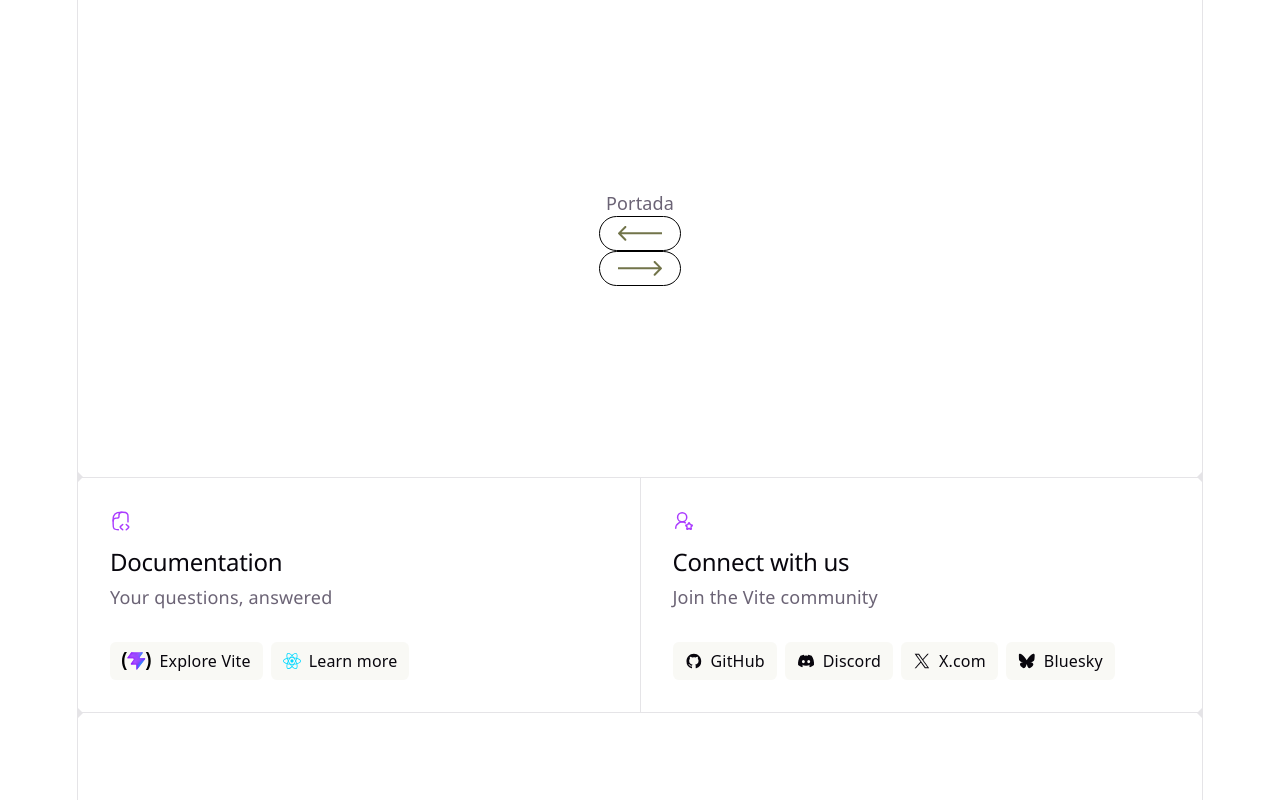
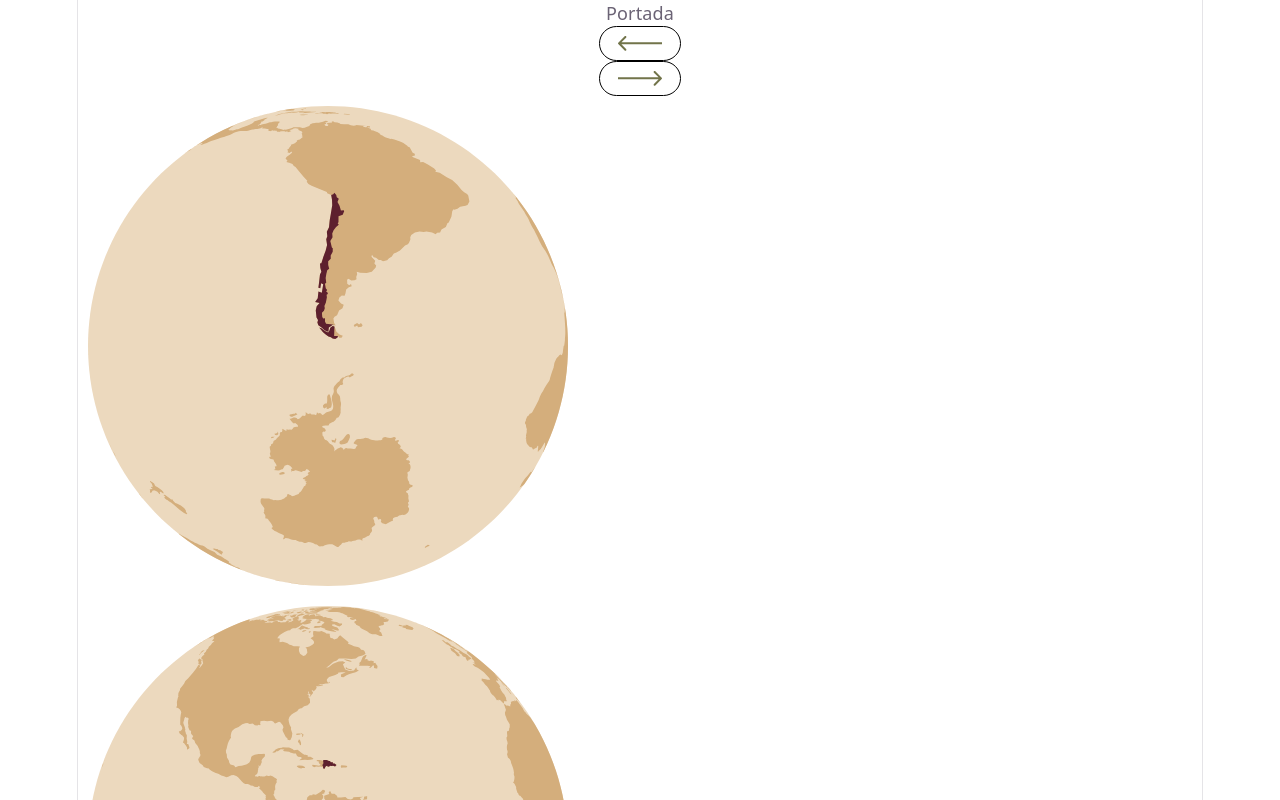
Before and after one commit to dataista-studio/cuidados-circulares, a React (Vite) app: page / in a window 1280 px wide. Shown: the top 800 px of the page. Built offline with nearby package versions, Linux system fonts and the light colour scheme; a web font is replaced by a local one.

Commit message:
add globe component

```diff
--- a/src/App.jsx
+++ b/src/App.jsx
@@ -3,7 +3,8 @@ import reactLogo from './assets/react.svg'
 import viteLogo from './assets/vite.svg'
 import heroImg from './assets/hero.png'
 import './App.css'
-import Portada from './components/Portada.jsx'
+import Portada from './components/Portada.jsx';
+import SeccionV from './components/SeccionV.jsx'
 
 function App() {
   const [count, setCount] = useState(0)
@@ -14,91 +15,9 @@ function App() {
         <Portada />
       </section>
 
-      <div className="ticks"></div>
-
-      <section id="next-steps">
-        <div id="docs">
-          <svg className="icon" role="presentation" aria-hidden="true">
-            <use href="/icons.svg#documentation-icon"></use>
-          </svg>
-          <h2>Documentation</h2>
-          <p className='font-heading'>Your questions, answered</p>
-          <ul>
-            <li>
-              <a href="https://vite.dev/" target="_blank">
-                <img className="logo" src={viteLogo} alt="" />
-                Explore Vite
-              </a>
-            </li>
-            <li>
-              <a href="https://react.dev/" target="_blank">
-                <img className="button-icon" src={reactLogo} alt="" />
-                Learn more
-              </a>
-            </li>
-          </ul>
-        </div>
-        <div id="social">
-          <svg className="icon" role="presentation" aria-hidden="true">
-            <use href="/icons.svg#social-icon"></use>
-          </svg>
-          <h2>Connect with us</h2>
-          <p>Join the Vite community</p>
-          <ul>
-            <li>
-              <a href="https://github.com/vitejs/vite" target="_blank">
-                <svg
-                  className="button-icon"
-                  role="presentation"
-                  aria-hidden="true"
-                >
-                  <use href="/icons.svg#github-icon"></use>
-                </svg>
-                GitHub
-              </a>
-            </li>
-            <li>
-              <a href="https://chat.vite.dev/" target="_blank">
-                <svg
-                  className="button-icon"
-                  role="presentation"
-                  aria-hidden="true"
-                >
-                  <use href="/icons.svg#discord-icon"></use>
-                </svg>
-                Discord
-              </a>
-            </li>
-            <li>
-              <a href="https://x.com/vite_js" target="_blank">
-                <svg
-                  className="button-icon"
-                  role="presentation"
-                  aria-hidden="true"
-                >
-                  <use href="/icons.svg#x-icon"></use>
-                </svg>
-                X.com
-              </a>
-            </li>
-            <li>
-              <a href="https://bsky.app/profile/vite.dev" target="_blank">
-                <svg
-                  className="button-icon"
-                  role="presentation"
-                  aria-hidden="true"
-                >
-                  <use href="/icons.svg#bluesky-icon"></use>
-                </svg>
-                Bluesky
-              </a>
-            </li>
-          </ul>
-        </div>
+      <section id="espectro-demografico">
+        <SeccionV />
       </section>
-
-      <div className="ticks"></div>
-      <section id="spacer"></section>
     </>
   )
 }
--- /dev/null
+++ b/src/components/Globe.jsx
@@ -0,0 +1,83 @@
+import world from "../data/countries.json"
+import { geoOrthographic, geoPath, geoCentroid, geoInterpolate } from 'd3-geo';
+import * as topojson from "topojson-client";
+
+class Versor {
+    static fromAngles([l, p, g]) {
+        l *= Math.PI / 360;
+        p *= Math.PI / 360;
+        g *= Math.PI / 360;
+        const sl = Math.sin(l), cl = Math.cos(l);
+        const sp = Math.sin(p), cp = Math.cos(p);
+        const sg = Math.sin(g), cg = Math.cos(g);
+        return [
+        cl * cp * cg + sl * sp * sg,
+        sl * cp * cg - cl * sp * sg,
+        cl * sp * cg + sl * cp * sg,
+        cl * cp * sg - sl * sp * cg
+        ];
+    }
+    static toAngles([a, b, c, d]) {
+        return [
+        Math.atan2(2 * (a * b + c * d), 1 - 2 * (b * b + c * c)) * 180 / Math.PI,
+        Math.asin(Math.max(-1, Math.min(1, 2 * (a * c - d * b)))) * 180 / Math.PI,
+        Math.atan2(2 * (a * d + b * c), 1 - 2 * (c * c + d * d)) * 180 / Math.PI
+        ];
+    }
+    static interpolateAngles(a, b) {
+        const i = Versor.interpolate(Versor.fromAngles(a), Versor.fromAngles(b));
+        return t => Versor.toAngles(i(t));
+    }
+    static interpolateLinear([a1, b1, c1, d1], [a2, b2, c2, d2]) {
+        a2 -= a1, b2 -= b1, c2 -= c1, d2 -= d1;
+        const x = new Array(4);
+        return t => {
+        const l = Math.hypot(x[0] = a1 + a2 * t, x[1] = b1 + b2 * t, x[2] = c1 + c2 * t, x[3] = d1 + d2 * t);
+        x[0] /= l, x[1] /= l, x[2] /= l, x[3] /= l;
+        return x;
+        };
+    }
+    static interpolate([a1, b1, c1, d1], [a2, b2, c2, d2]) {
+        let dot = a1 * a2 + b1 * b2 + c1 * c2 + d1 * d2;
+        if (dot < 0) a2 = -a2, b2 = -b2, c2 = -c2, d2 = -d2, dot = -dot;
+        if (dot > 0.9995) return Versor.interpolateLinear([a1, b1, c1, d1], [a2, b2, c2, d2]);
+        const theta0 = Math.acos(Math.max(-1, Math.min(1, dot)));
+        const x = new Array(4);
+        const l = Math.hypot(a2 -= a1 * dot, b2 -= b1 * dot, c2 -= c1 * dot, d2 -= d1 * dot);
+        a2 /= l, b2 /= l, c2 /= l, d2 /= l;
+        return t => {
+        const theta = theta0 * t;
+        const s = Math.sin(theta);
+        const c = Math.cos(theta);
+        x[0] = a1 * c + a2 * s;
+        x[1] = b1 * c + b2 * s;
+        x[2] = c1 * c + c2 * s;
+        x[3] = d1 * c + d2 * s;
+        return x;
+        };
+    }
+}
+
+export default function Globe({ width, countryName, oceanColor, landColor, countryColor}) {
+    const height = width
+    const tilt = 20;
+
+    const land = topojson.feature(world, world.objects.land)
+    const countries = topojson.feature(world, world.objects.countries).features;
+    const country = countries.find(c => c.properties.name === countryName);
+
+    const p =  geoCentroid(country);
+    const r = Versor.toAngles(Versor.fromAngles([-p[0], tilt - p[1], 0]));
+    const projection = geoOrthographic().fitExtent([[10, 10], [width - 10, height - 10]], {type: "Sphere"});
+    const path = geoPath(projection);
+
+    projection.rotate(r);
+
+    return (
+        <svg width={width} height={height} viewBox={`0 0 ${width} ${height}`}>
+            <path d={path({type: "Sphere"})} fill={oceanColor}></path>
+            <path d={path(land)} fill={landColor}></path>
+            <path d={path(country)} fill={countryColor}></path>
+        </svg>
+    )
+};
--- /dev/null
+++ b/src/components/SeccionV.jsx
@@ -0,0 +1,12 @@
+import Globe from "./Globe.jsx";
+import { oceano5, tierra5, pais5 } from '../utils/colors.js';
+
+export default function SeccionV() {
+    return (
+        <div>
+            <Globe width={500} countryName={"Chile"} oceanColor={oceano5} landColor={tierra5} countryColor={pais5}/>
+            <Globe width={500} countryName={"Dominican Rep."} oceanColor={oceano5} landColor={tierra5} countryColor={pais5}/>
+            <Globe width={500} countryName={"Mexico"} oceanColor={oceano5} landColor={tierra5} countryColor={pais5}/>
+        </div>
+    )
+};
```
